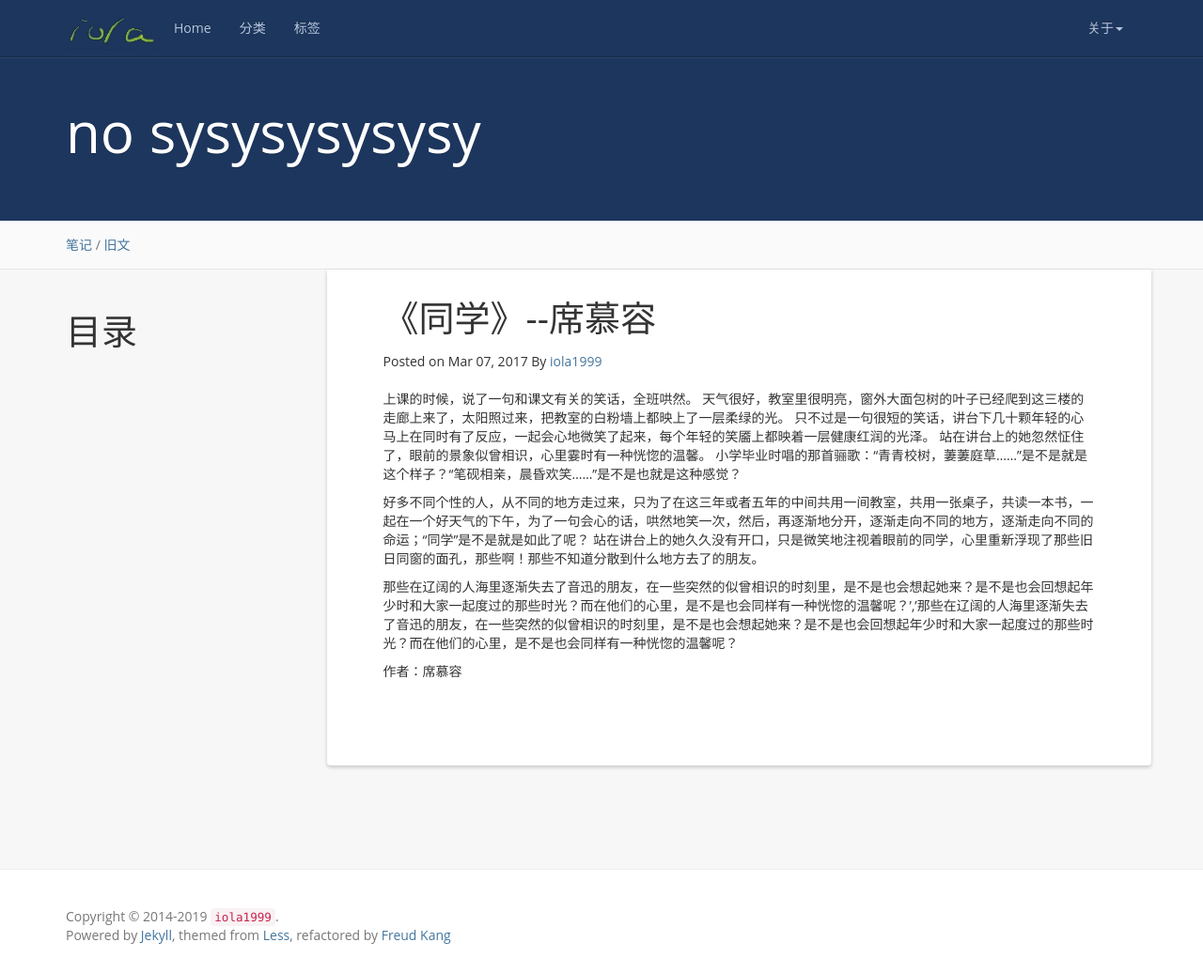
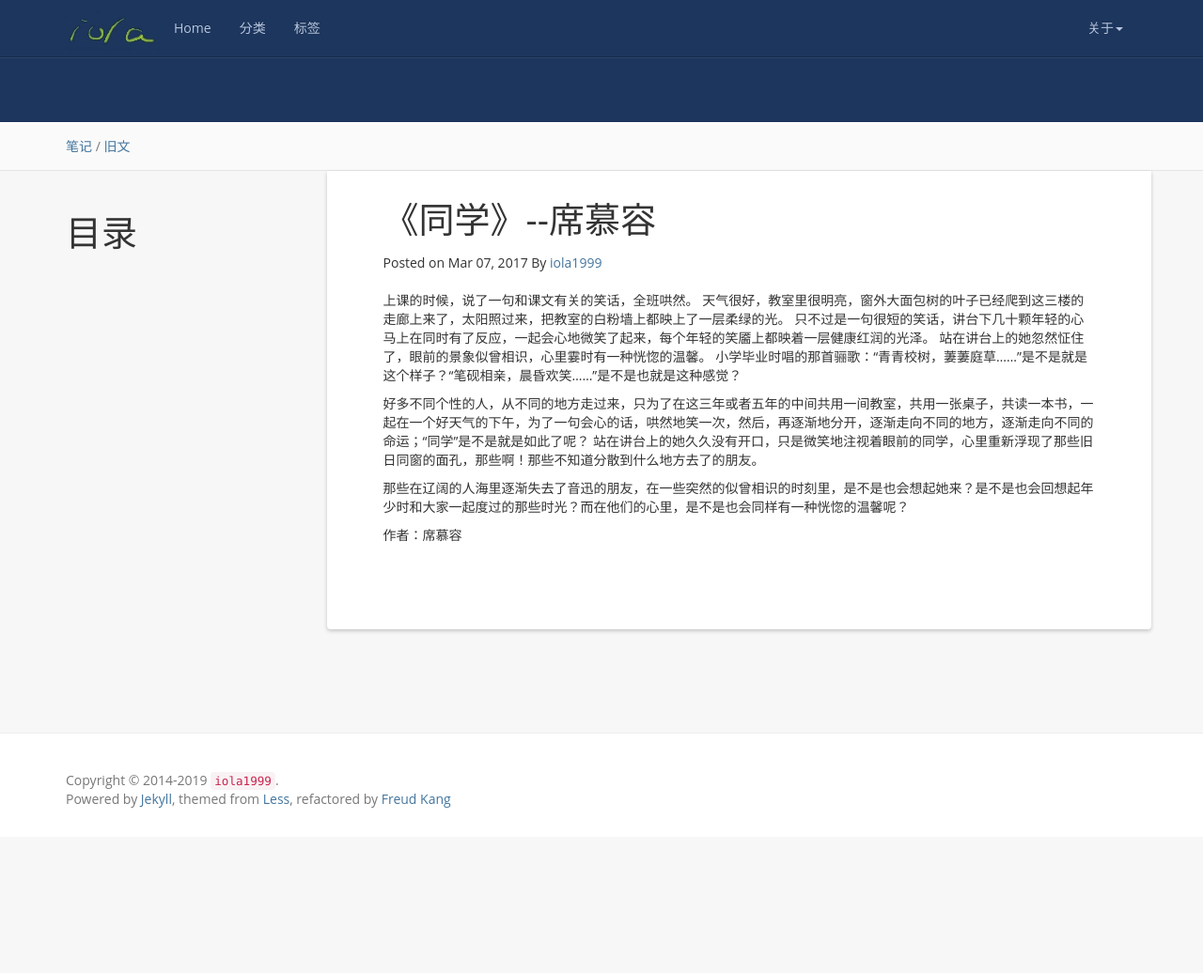
Before and after one commit to iola1999/iola1999.github.io, a Jekyll site: the page built from _posts/2017-03-07-schoolmate.markdown, in a window 1280 px wide and 1036 px high. Shown: the whole window at 94% size. Built offline with Jekyll 4.4.1, drawn with Linux system fonts in a browser that asks for light colours; nearby versions of some CDN libraries.

Commit message:
自己改改页面

```diff
--- a/_config.yml
+++ b/_config.yml
@@ -8,8 +8,8 @@ github: https://github.com/iola1999
 baseurl: ""
 description: 影言
 meta_description: 影言;个人博客
-motto: no sysysysysysy
-banner: no banneranner
+motto:
+banner:
 
 #permalink: /:categories/:year/:month/:day/:title/
 permalink: /:year/:month/:day/:title/
--- a/_includes/docs_header.html
+++ b/_includes/docs_header.html
@@ -4,8 +4,9 @@
   		<!--
 		    <h1>{{ page.title }}</h1>
 		    <p>Post on {{ page.date | date: "%b %d, %Y" }} by <a href="/about">{{ site.author }}</a></p>
+
+		    <h1>{{ site.motto }}</h1>
 		-->
-		    <h1>{{ site.motto }}</h1>
     {% else %}
 	    <h1>{{ site.name }}</h1>
 	    <p>{{ site.description }}</p>
--- a/_posts/2017-03-07-schoolmate.markdown
+++ b/_posts/2017-03-07-schoolmate.markdown
@@ -21,7 +21,7 @@ tag: 旧文
 站在讲台上的她久久没有开口，只是微笑地注视着眼前的同学，心里重新浮现了那些旧日同窗的面孔，那些啊！那些不知道分散到什么地方去了的朋友。
 
 
-那些在辽阔的人海里逐渐失去了音迅的朋友，在一些突然的似曾相识的时刻里，是不是也会想起她来？是不是也会回想起年少时和大家一起度过的那些时光？而在他们的心里，是不是也会同样有一种恍惚的温馨呢？','那些在辽阔的人海里逐渐失去了音迅的朋友，在一些突然的似曾相识的时刻里，是不是也会想起她来？是不是也会回想起年少时和大家一起度过的那些时光？而在他们的心里，是不是也会同样有一种恍惚的温馨呢？
+那些在辽阔的人海里逐渐失去了音迅的朋友，在一些突然的似曾相识的时刻里，是不是也会想起她来？是不是也会回想起年少时和大家一起度过的那些时光？而在他们的心里，是不是也会同样有一种恍惚的温馨呢？
 
 
 作者：席慕容
```
Also changed, not shown: _includes/header.html (+1 -7 lines).
